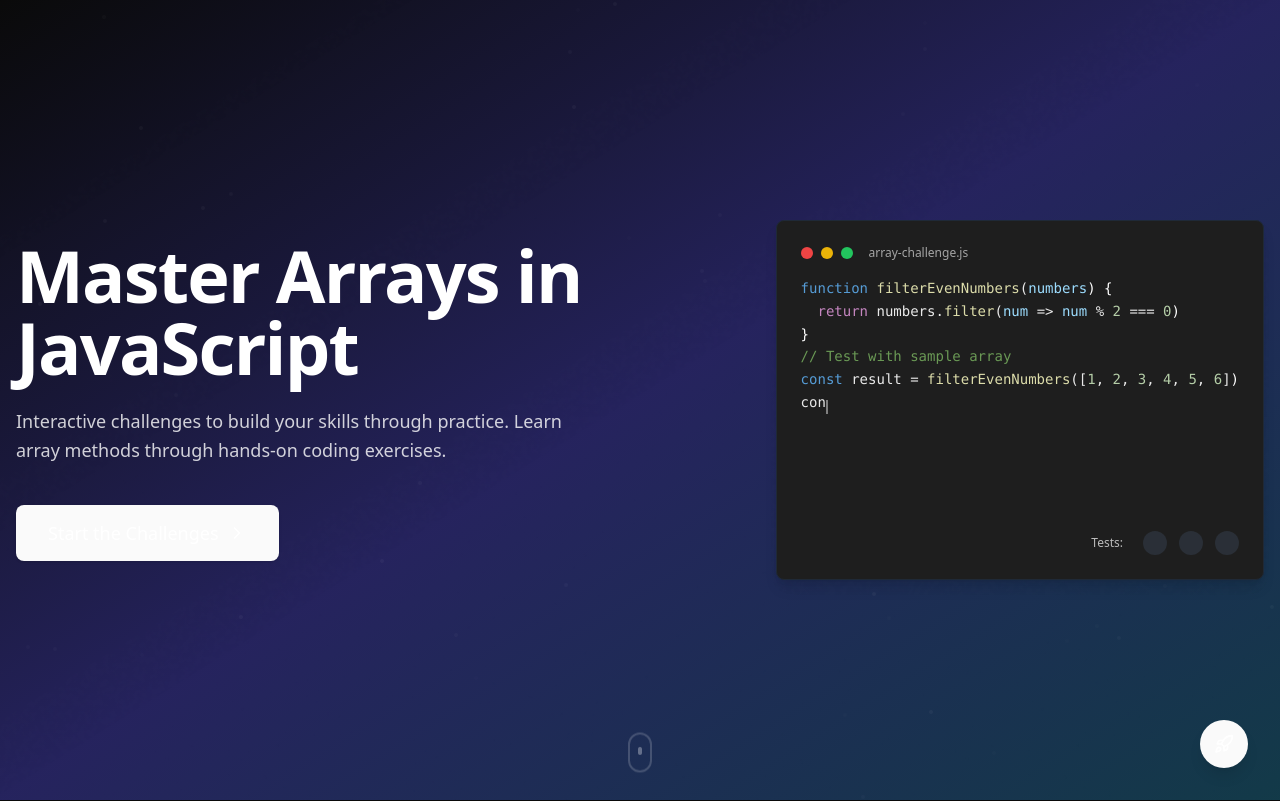
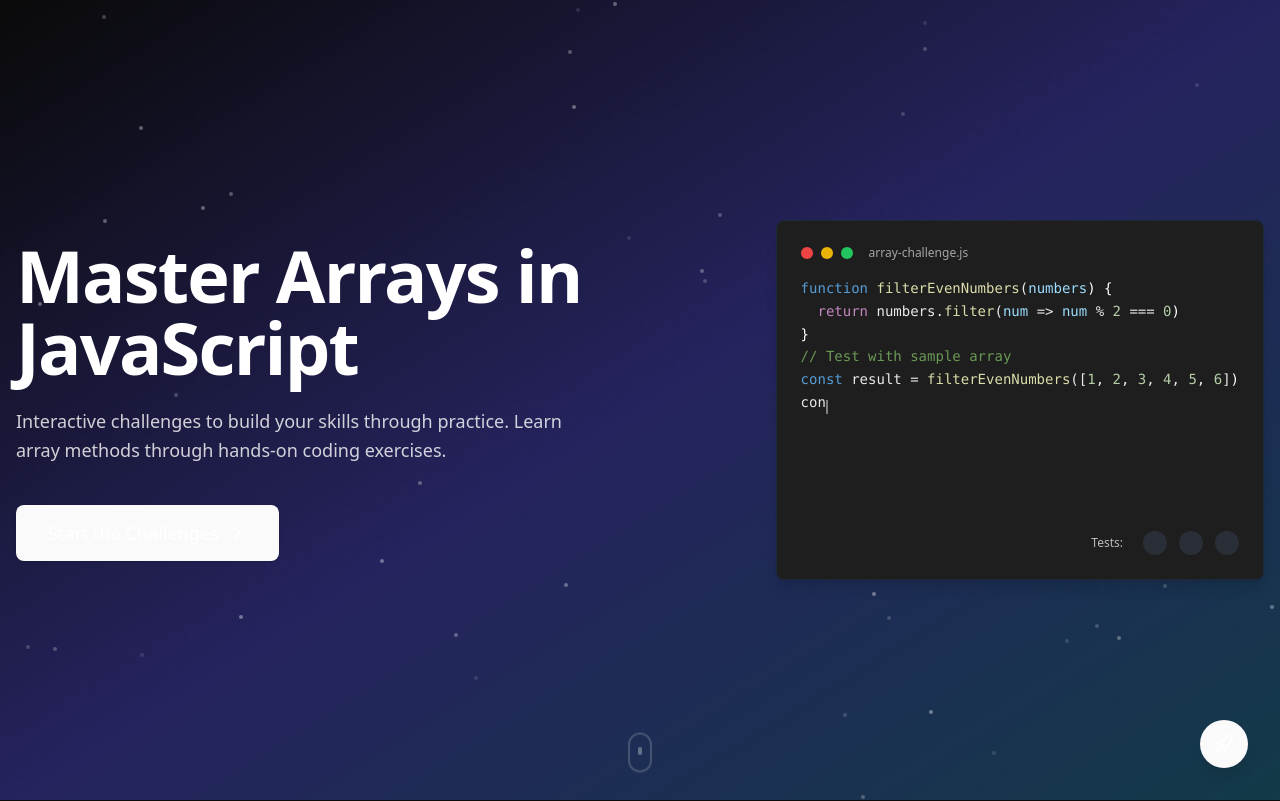
Before and after one commit to JustScriptin/jswb, a Next.js app: page / in a window 1280 px wide. Shown: the top 801 px of the page. Built offline with nearby package versions, Linux system fonts and the light colour scheme.

Commit message:
style: increase particle background opacity from 0.1 to 1 in hero section

```diff
--- a/src/features/homepage/components/sections/hero.tsx
+++ b/src/features/homepage/components/sections/hero.tsx
@@ -34,7 +34,7 @@ export function Hero() {
           opacity: heroOpacity,
         }}
       >
-        <ParticleBackground count={50} opacity={0.1} />
+        <ParticleBackground count={50} opacity={1} />
       </motion.div>
 
       <div className="container relative grid items-center h-screen max-w-7xl grid-cols-1 px-4 mx-auto lg:grid-cols-12 gap-y-12">
```
